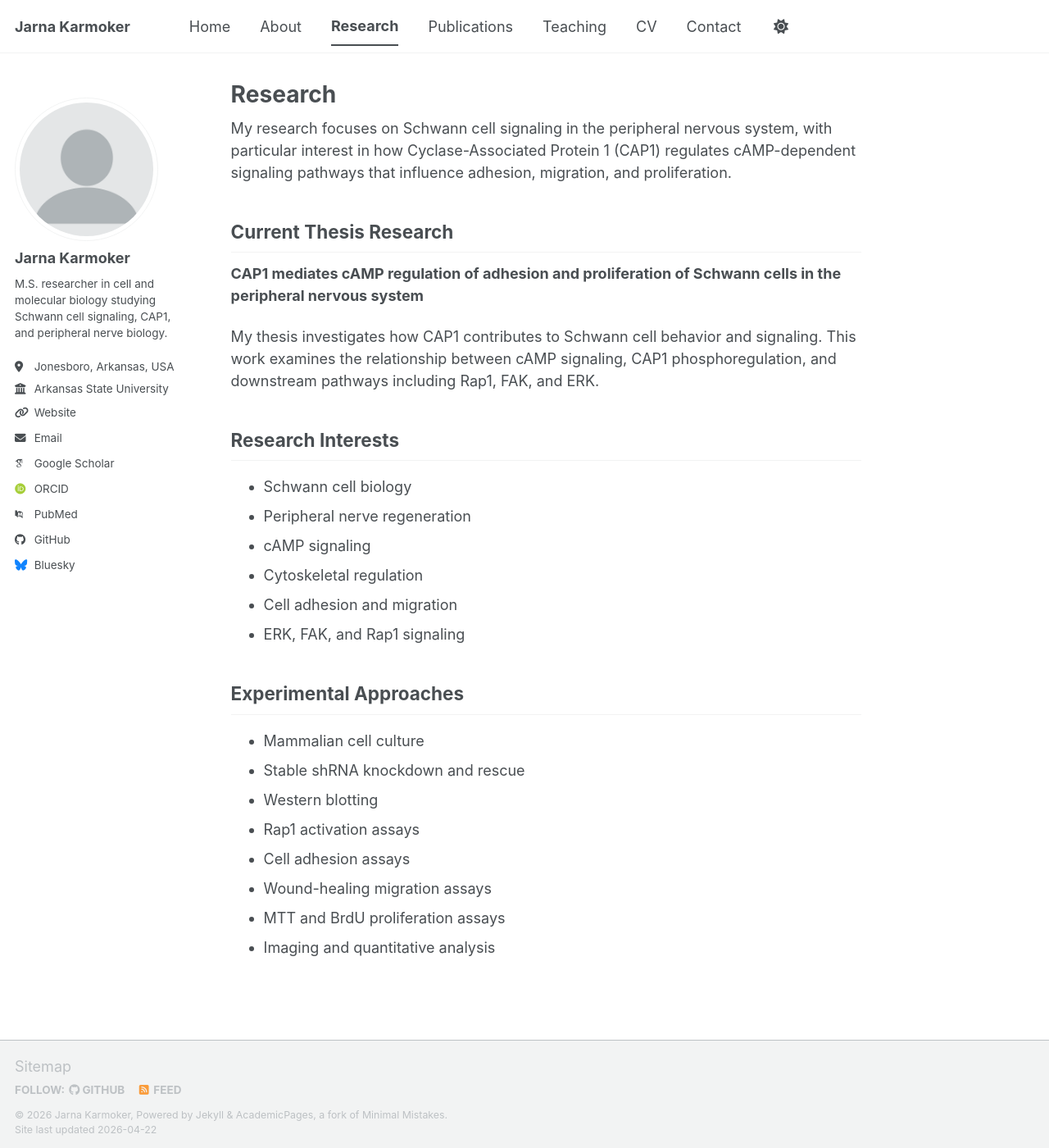
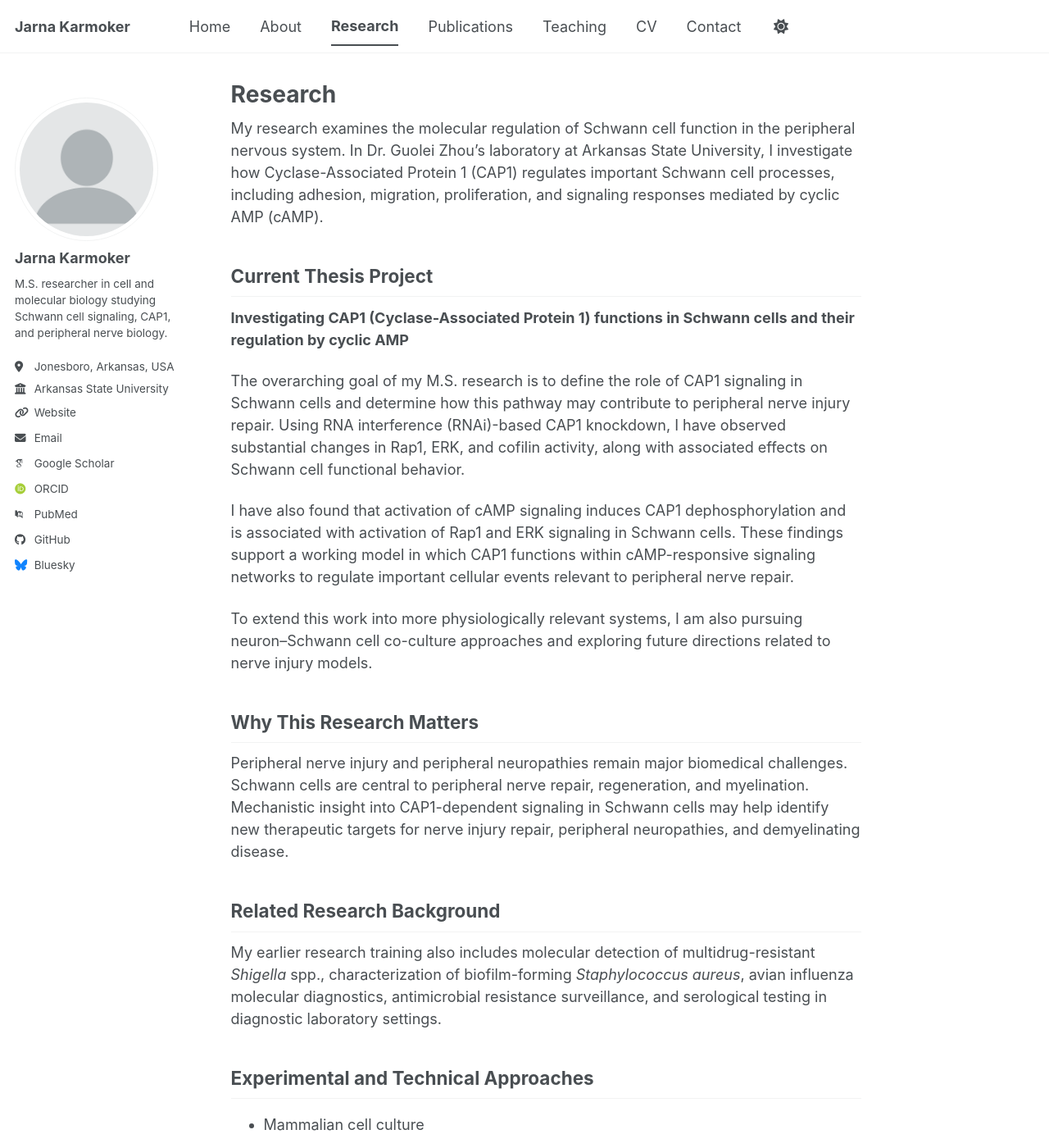
Before and after one commit to JarnaKarmoker/jarnakarmoker.github.io, a Jekyll site: the page built from _pages/_pages/research.md, in a window 1280 px wide and 1400 px high. Shown: the whole window at 82% size. Built offline with Jekyll 4.4.1, drawn with Linux system fonts in a browser that asks for light colours; some web fonts are replaced; a script bundle is joined from its source files by our own code; library files that are not in the unit come from our copies; some of the changed text lies outside the part shown.

Commit message:
Revise research overview and project details
Updated research description and project focus, emphasizing the role of CAP1 in Schwann cell functions and its implications for peripheral nerve repair. Added sections on experimental approaches and related research background.

```diff
--- a/_pages/_pages/research.md
+++ b/_pages/_pages/research.md
@@ -4,27 +4,31 @@ title: "Research"
 author_profile: true
 ---
 
-My research focuses on Schwann cell signaling in the peripheral nervous system, with particular interest in how Cyclase-Associated Protein 1 (CAP1) regulates cAMP-dependent signaling pathways that influence adhesion, migration, and proliferation.
+My research examines the molecular regulation of Schwann cell function in the peripheral nervous system. In Dr. Guolei Zhou’s laboratory at Arkansas State University, I investigate how Cyclase-Associated Protein 1 (CAP1) regulates important Schwann cell processes, including adhesion, migration, proliferation, and signaling responses mediated by cyclic AMP (cAMP).
 
-## Current Thesis Research
-**CAP1 mediates cAMP regulation of adhesion and proliferation of Schwann cells in the peripheral nervous system**
+## Current Thesis Project
+**Investigating CAP1 (Cyclase-Associated Protein 1) functions in Schwann cells and their regulation by cyclic AMP**
 
-My thesis investigates how CAP1 contributes to Schwann cell behavior and signaling. This work examines the relationship between cAMP signaling, CAP1 phosphoregulation, and downstream pathways including Rap1, FAK, and ERK.
+The overarching goal of my M.S. research is to define the role of CAP1 signaling in Schwann cells and determine how this pathway may contribute to peripheral nerve injury repair. Using RNA interference (RNAi)-based CAP1 knockdown, I have observed substantial changes in Rap1, ERK, and cofilin activity, along with associated effects on Schwann cell functional behavior.
 
-## Research Interests
-- Schwann cell biology
-- Peripheral nerve regeneration
-- cAMP signaling
-- Cytoskeletal regulation
-- Cell adhesion and migration
-- ERK, FAK, and Rap1 signaling
+I have also found that activation of cAMP signaling induces CAP1 dephosphorylation and is associated with activation of Rap1 and ERK signaling in Schwann cells. These findings support a working model in which CAP1 functions within cAMP-responsive signaling networks to regulate important cellular events relevant to peripheral nerve repair.
 
-## Experimental Approaches
+To extend this work into more physiologically relevant systems, I am also pursuing neuron–Schwann cell co-culture approaches and exploring future directions related to nerve injury models.
+
+## Why This Research Matters
+Peripheral nerve injury and peripheral neuropathies remain major biomedical challenges. Schwann cells are central to peripheral nerve repair, regeneration, and myelination. Mechanistic insight into CAP1-dependent signaling in Schwann cells may help identify new therapeutic targets for nerve injury repair, peripheral neuropathies, and demyelinating disease.
+
+## Related Research Background
+My earlier research training also includes molecular detection of multidrug-resistant *Shigella* spp., characterization of biofilm-forming *Staphylococcus aureus*, avian influenza molecular diagnostics, antimicrobial resistance surveillance, and serological testing in diagnostic laboratory settings.
+
+## Experimental and Technical Approaches
 - Mammalian cell culture
-- Stable shRNA knockdown and rescue
-- Western blotting
-- Rap1 activation assays
-- Cell adhesion assays
-- Wound-healing migration assays
-- MTT and BrdU proliferation assays
-- Imaging and quantitative analysis
+- Cell viability and proliferation assays
+- Cell adhesion and migration assays
+- Western immunoblotting
+- Immunostaining
+- ELISA
+- Conventional PCR and qRT-PCR
+- RNA interference (RNAi)-based gene knockdown
+- Diagnostic microbiology and microbial identification
+- Data analysis and figure preparation using GraphPad Prism
```
